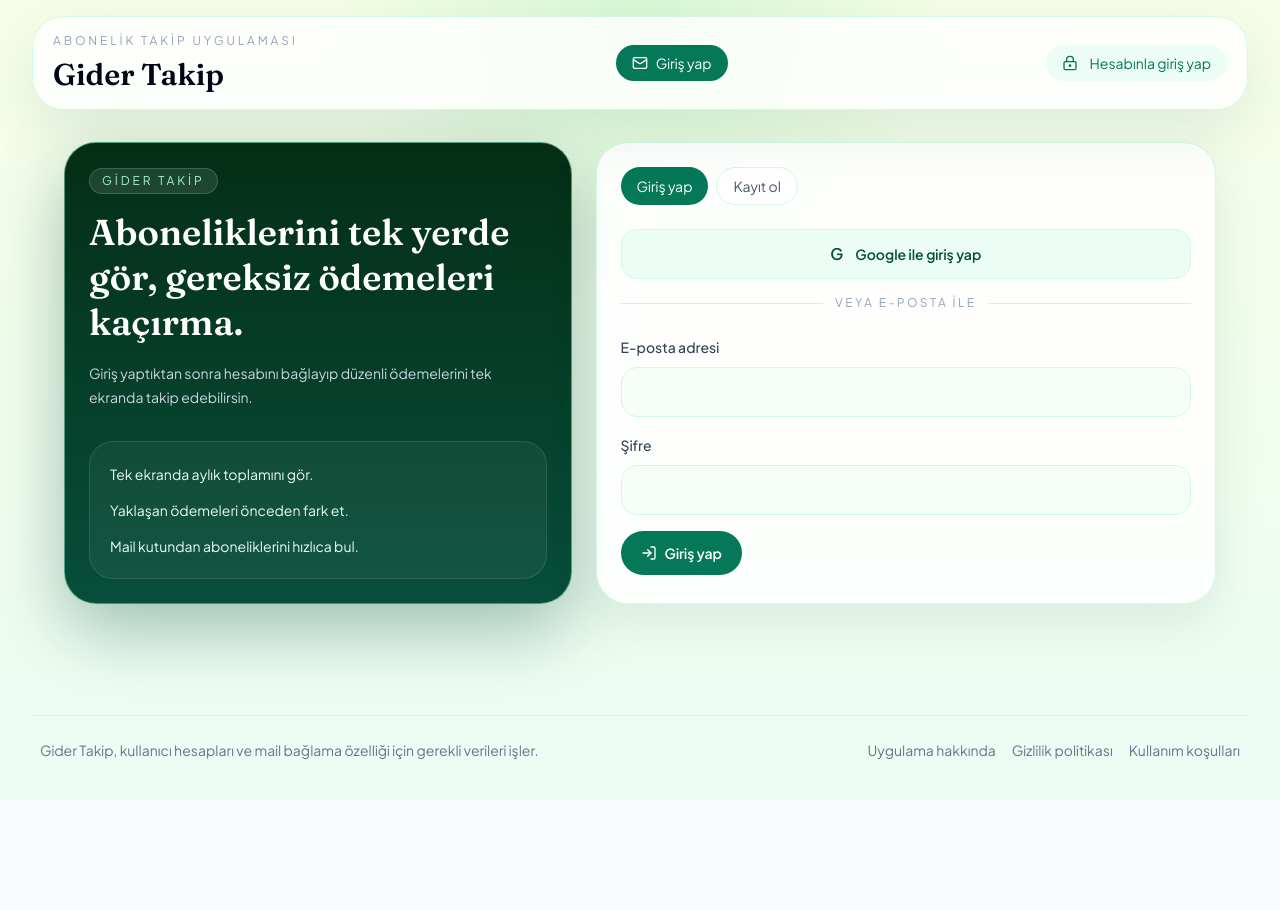
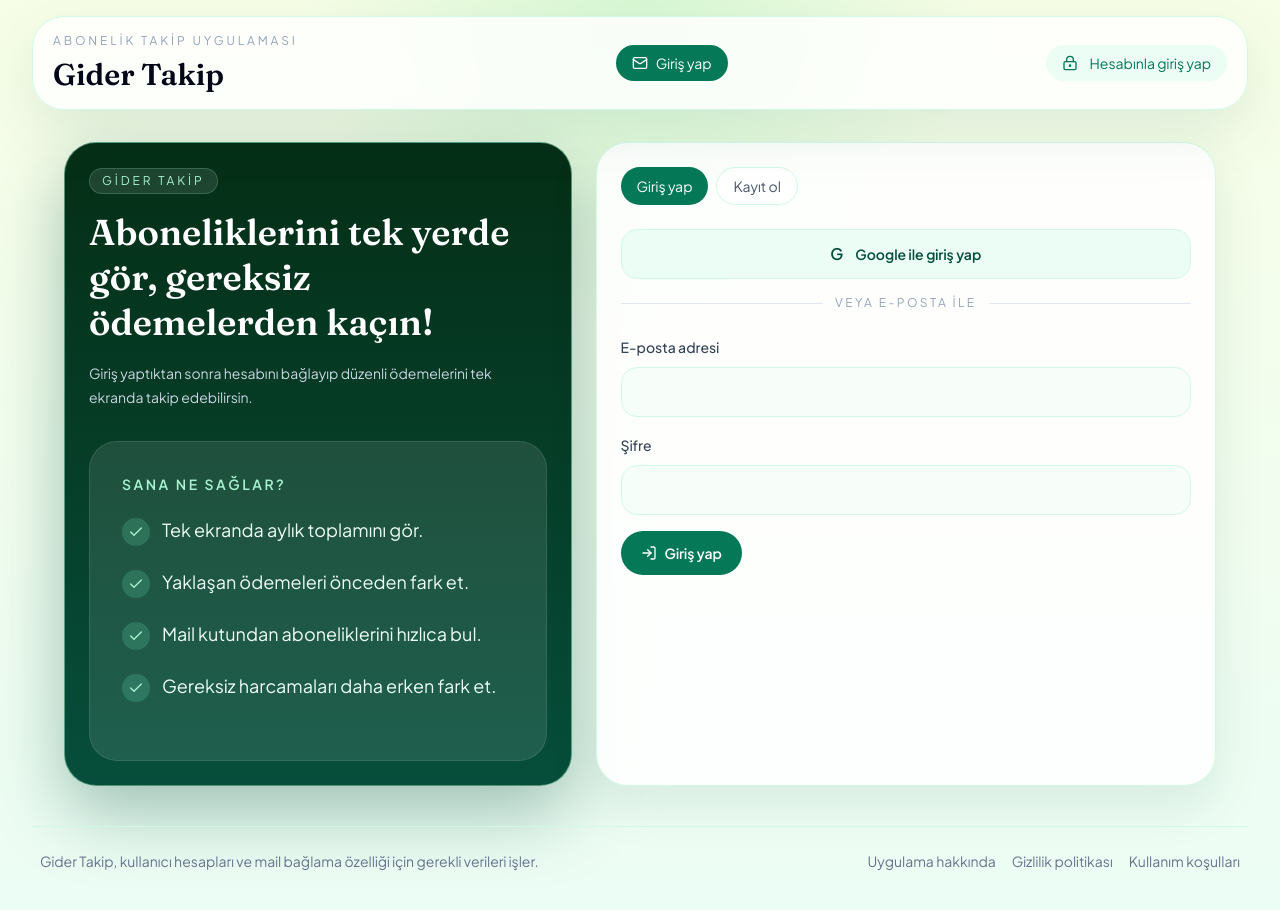
Before and after one commit to Chateus00/Gider-Takip, a React (Vite) app: page /auth in a window 1280 px wide. Before the commit the page ends 800 px from the top, so only its background shows below. Built offline with nearby package versions, Linux system fonts and the light colour scheme; no server answers.

Commit message:
Refine auth benefits panel copy

```diff
--- a/src/components/AuthPanel.tsx
+++ b/src/components/AuthPanel.tsx
@@ -1,5 +1,5 @@
 import { useState, type FormEvent } from "react";
-import { LoaderCircle, LogIn, UserPlus } from "lucide-react";
+import { Check, LoaderCircle, LogIn, UserPlus } from "lucide-react";
 import { useLocation, useNavigate } from "react-router-dom";
 import { useAuth } from "@/contexts/AuthContext";
 
@@ -58,22 +58,39 @@
 
   return (
     <section className="grid gap-6 lg:grid-cols-[0.9fr_1.1fr]">
-      <div className="rounded-[32px] border border-emerald-200/50 bg-[linear-gradient(180deg,#052e16_0%,#064e3b_100%)] p-6 text-white shadow-[0_26px_70px_rgba(6,78,59,0.35)]">
+      <div className="flex rounded-[32px] border border-emerald-200/50 bg-[linear-gradient(180deg,#052e16_0%,#064e3b_100%)] p-6 text-white shadow-[0_26px_70px_rgba(6,78,59,0.35)]">
+        <div className="flex w-full flex-col">
+          <div>
             <div className="inline-flex rounded-full border border-emerald-200/20 bg-white/10 px-3 py-1 text-xs uppercase tracking-[0.24em] text-emerald-200">
               Gider Takip
             </div>
             <h1 className="mt-4 font-['Fraunces',serif] text-4xl leading-tight">
-          Aboneliklerini tek yerde gör, gereksiz ödemeleri kaçırma.
+              Aboneliklerini tek yerde gör, gereksiz ödemelerden kaçın!
             </h1>
-        <p className="mt-4 text-sm leading-6 text-slate-300">
+            <p className="mt-4 max-w-xl text-sm leading-6 text-slate-300">
               Giriş yaptıktan sonra hesabını bağlayıp düzenli ödemelerini tek ekranda takip edebilirsin.
             </p>
+          </div>
 
-        <div className="mt-8 rounded-[24px] border border-white/10 bg-white/5 p-5">
-          <div className="space-y-3 text-sm leading-6 text-emerald-50">
-            <p>Tek ekranda aylık toplamını gör.</p>
-            <p>Yaklaşan ödemeleri önceden fark et.</p>
-            <p>Mail kutundan aboneliklerini hızlıca bul.</p>
+          <div className="mt-8 min-h-[320px] rounded-[28px] border border-white/10 bg-white/10 p-7 md:p-8">
+            <p className="text-sm font-semibold uppercase tracking-[0.18em] text-emerald-200">
+              Sana ne sağlar?
+            </p>
+            <div className="mt-5 space-y-5 text-lg leading-8 text-emerald-50">
+              {[
+                "Tek ekranda aylık toplamını gör.",
+                "Yaklaşan ödemeleri önceden fark et.",
+                "Mail kutundan aboneliklerini hızlıca bul.",
+                "Gereksiz harcamaları daha erken fark et.",
+              ].map((item) => (
+                <div key={item} className="flex items-start gap-3">
+                  <span className="mt-1 inline-flex h-7 w-7 shrink-0 items-center justify-center rounded-full bg-emerald-300/20 text-emerald-200">
+                    <Check className="h-4 w-4" />
+                  </span>
+                  <p>{item}</p>
+                </div>
+              ))}
+            </div>
           </div>
         </div>
       </div>
```
Lines whose indentation alone changed are shown as unchanged.
